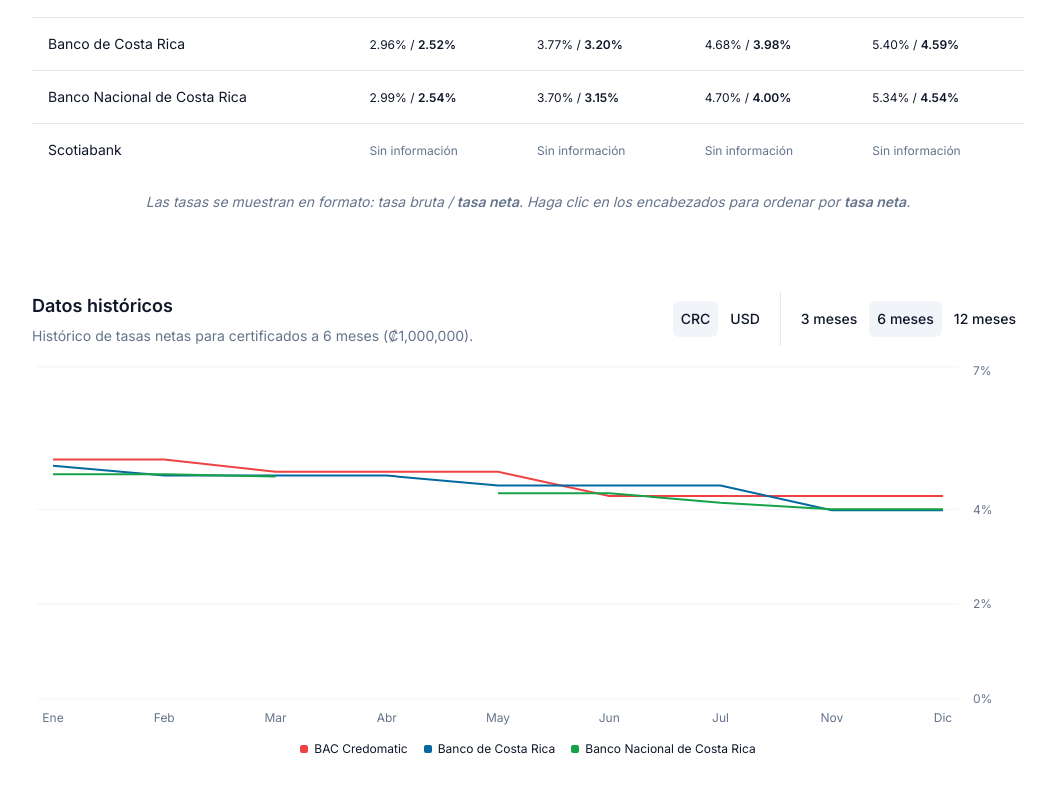
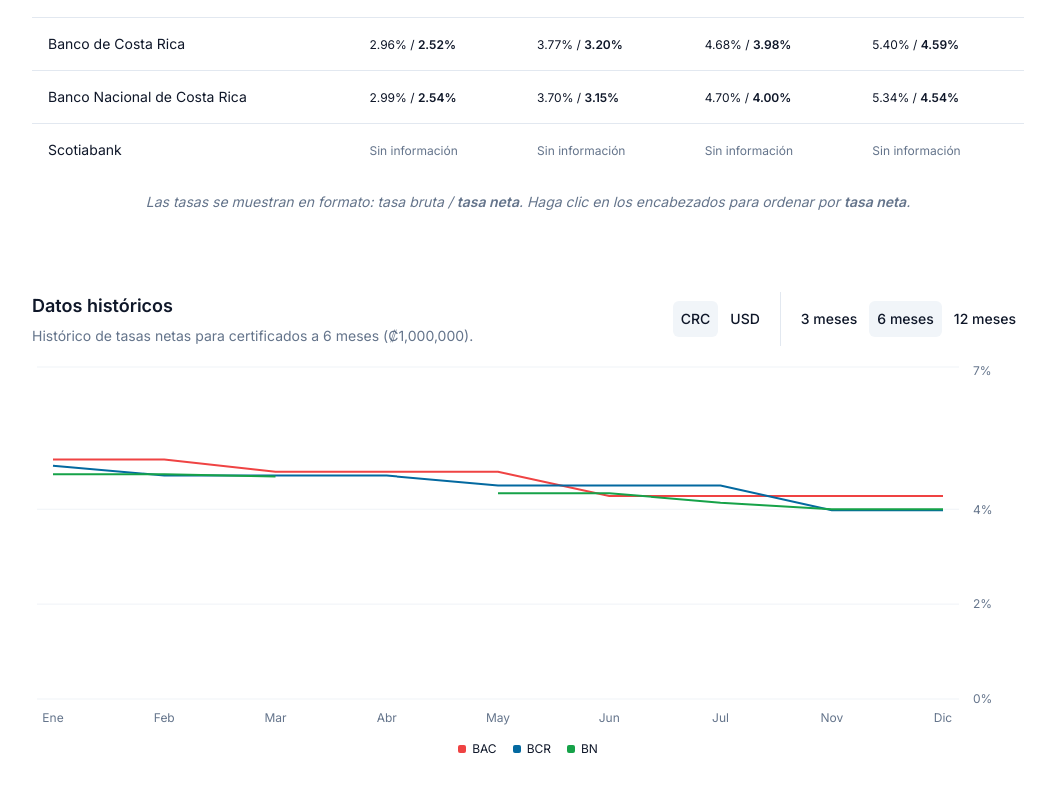
Before and after one commit to gggonzalo/tasas-cdp-cr, a Next.js app: page / in a window 1280 px wide. Shown: the part 376-1168 px from the top of the page, without its empty margins (112-1167 px from the left). Built offline with nearby package versions, Linux system fonts and the light colour scheme.

Commit message:
Change text wrapping and length

```diff
--- a/components/HistoricalRatesChart.tsx
+++ b/components/HistoricalRatesChart.tsx
@@ -120,19 +120,19 @@
 
 const config = {
   BAC: {
-    label: "BAC Credomatic",
+    label: "BAC",
     color: "hsl(0, 84%, 60%)",
   },
   BCR: {
-    label: "Banco de Costa Rica",
+    label: "BCR",
     color: "hsl(201, 96%, 32%)",
   },
   BN: {
-    label: "Banco Nacional de Costa Rica",
+    label: "BN",
     color: "hsl(142, 76%, 36%)",
   },
   SCOTIA: {
-    label: "Scotiabank",
+    label: "Scotia",
     color: "hsl(0, 84%, 60%)",
   },
 } satisfies ChartConfig;
--- a/components/MultipleTermsTable.tsx
+++ b/components/MultipleTermsTable.tsx
@@ -122,6 +122,9 @@
   {
     accessorKey: "entity",
     header: "Entidad",
+    cell: ({ row }) => (
+      <span className="text-nowrap">{row.getValue("entity")}</span>
+    ),
   },
   {
     accessorKey: "term1",
```
